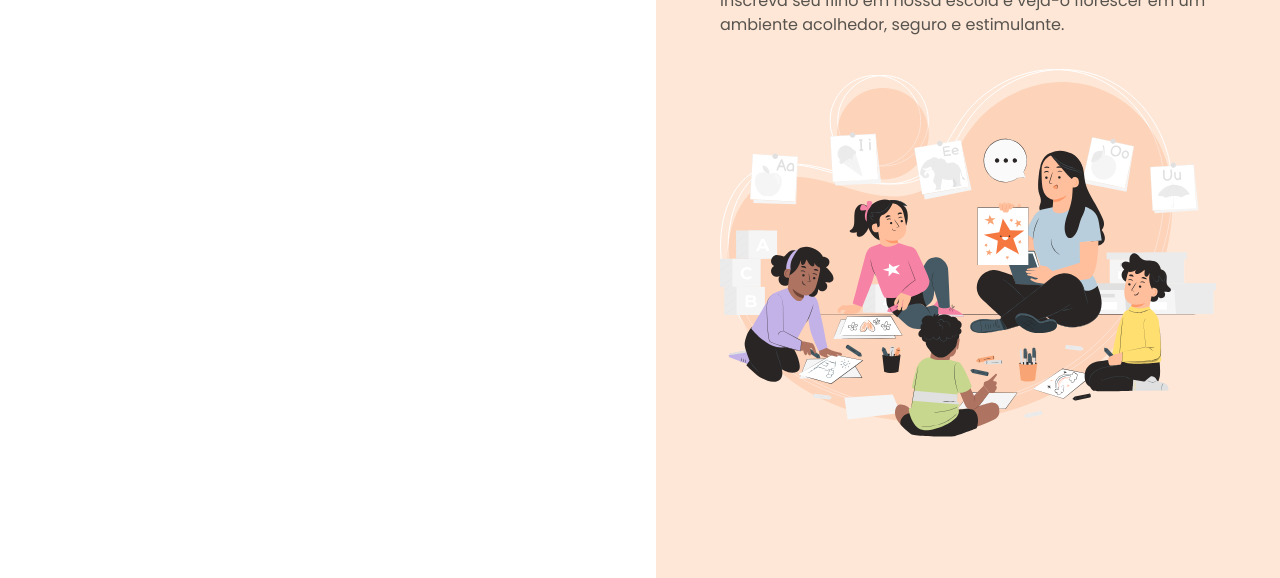
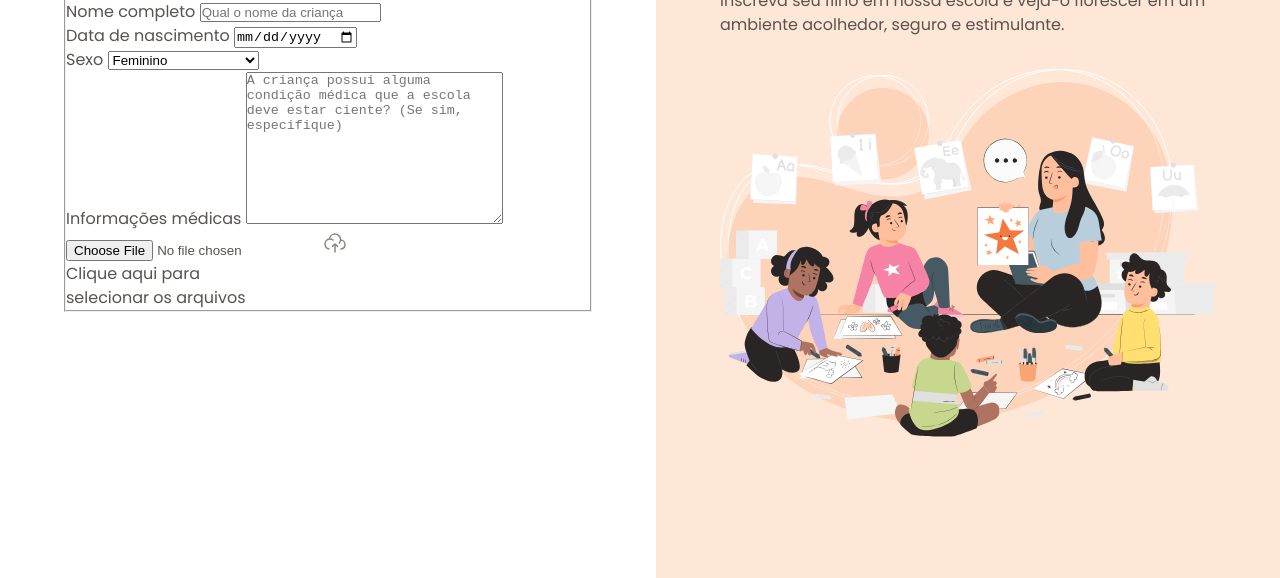
Before and after one commit to AlexandreCDEO/registration-form, a plain HTML site: page index.html in a window 1280 px wide. Shown: the part 222-800 px from the top of the page. Drawn offline with Linux system fonts and the light colour scheme.

Commit message:
initial form

```diff
--- a/index.html
+++ b/index.html
@@ -21,6 +21,55 @@
                 <p>
                     Preencha os dados abaixo para matricular seu filho na escola de educação infantil Estrelas do Amanhã.
                 </p>
+
+                <form method="post" enctype="multipart/form-data">
+                    <fieldset class="child-info">
+                        <legend>Informaçoes da criança</legend>
+                        <div class="input-wrapper">
+                            <label for="fullname">Nome completo</label>
+                            <input
+                                type="text"
+                                id="fullname"
+                                name="fullname"
+                                placeholder="Qual o nome da criança"
+                            >
+                        </div>
+
+                        <div class="input-wrapper">
+                            <label for="birthdate">Data de nascimento</label>
+                            <input type="date" id="birthdate" name="birthdate" lang="pt-BR">
+                        </div>
+
+                        <div class="select-wrapper">
+                            <label for="gender">Sexo</label>
+                            <select name="gender" id="gender">
+                                <option value="female">Feminino</option>
+                                <option value="male">Masculino</option>
+                                <option value="na">Prefiro não responder</option>
+
+                            </select>
+                        </div>
+
+                        <div class="textarea-wrapper">
+                            <label for="medical-info">Informações médicas</label>
+                            <textarea
+                                name="medical-info"
+                                id="medical-info"
+                                cols="30" rows="10"
+                                placeholder="A criança possui alguma condição médica que a escola deve estar ciente? (Se sim, especifique)"
+                            ></textarea>
+                        </div>
+
+                        <div class="droparea-wrapper">
+                            <input type="file" id="birth-file" name="birth-file">
+                            <img src="assets/icons/cloud-upload.svg" alt="ícone de upload">
+                            <p>Clique aqui para <br>
+                                selecionar os arquivos
+                            </p>
+                        </div>
+
+                    </fieldset>
+                </form>
             </div>
         </main>
 
```
